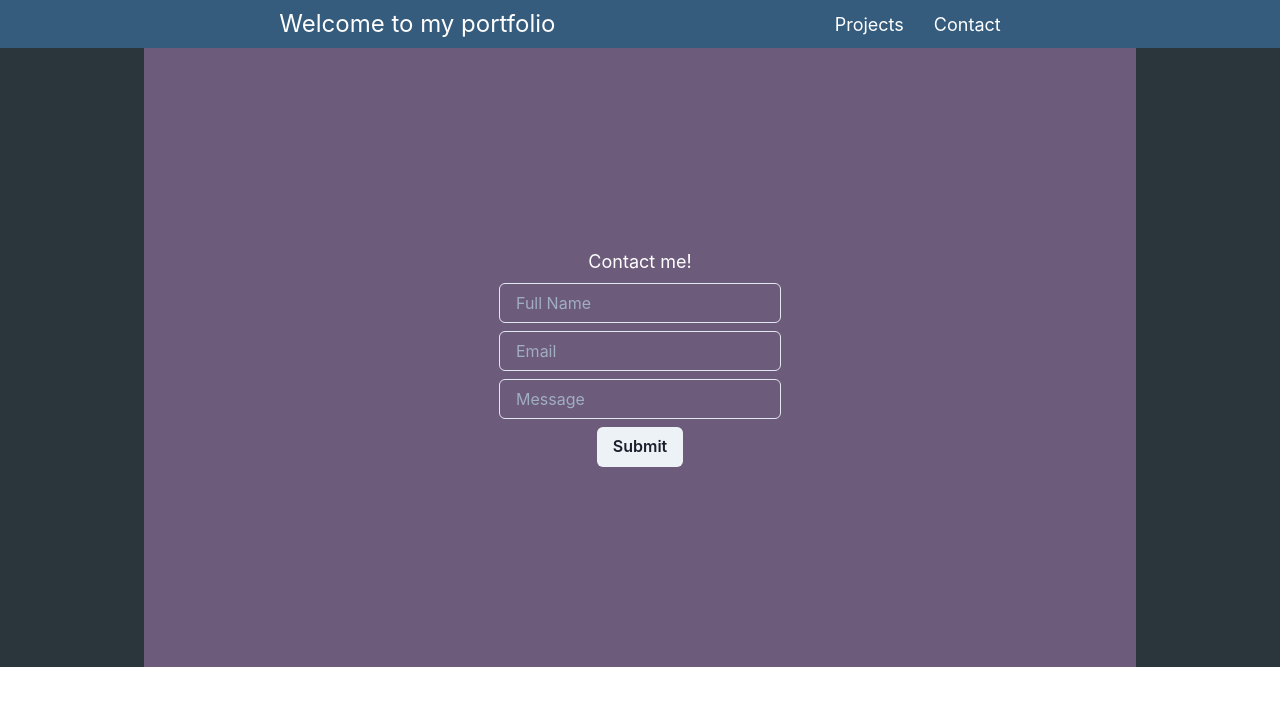
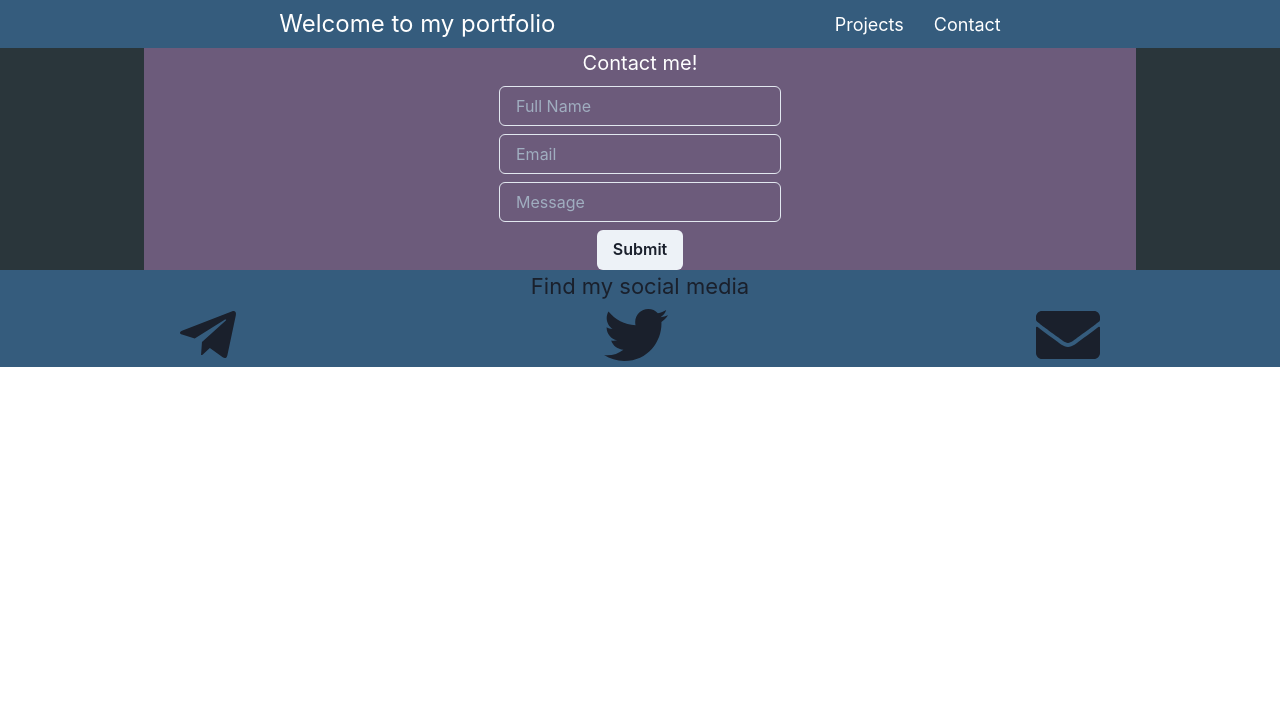
Before and after one commit to Rodomaxi2/Portfolio, a Next.js app: page /contact in a window 1280 px wide. Shown: the top 706 px of the page. Built offline with nearby package versions, Linux system fonts and the light colour scheme.

Commit message:
Added footer to the container

```diff
--- a/Components/ContactForm.js
+++ b/Components/ContactForm.js
@@ -32,10 +32,10 @@ const ContactForm = () => {
 	};
 
 	return (
-		<Center bg="#6C5B7B" padding="200px" w="100%">
+		<Center bg="#6C5B7B" maxW="100%" maxH="100%">
 			<form onSubmit={handleSubmit(onSubmit)}>
 				<VStack>
-					<Center color="white" fontSize="lg">
+					<Center color="white" fontSize="xl">
 						Contact me!
 					</Center>
 					<FormControl isInvalid={errors.name}>
--- a/Components/Container.js
+++ b/Components/Container.js
@@ -1,5 +1,6 @@
 import { Box, Center, Container as Conta } from "@chakra-ui/react";
 import Navbar from "./Navbar/Navbar";
+import Footer from "./Footer";
 
 const Container = ({ children }) => (
 	<Box bg="#2A363B">
@@ -9,6 +10,7 @@ const Container = ({ children }) => (
 				{children}
 			</Conta>
 		</Center>
+		<Footer />
 	</Box>
 );
 
--- a/pages/contact.js
+++ b/pages/contact.js
@@ -4,9 +4,7 @@ import ContactForm from "../Components/contactForm";
 
 const Contact = () => (
 	<Container>
-		<Box>
-			<ContactForm />
-		</Box>
+		<ContactForm />
 	</Container>
 );
 
--- a/pages/index.js
+++ b/pages/index.js
@@ -14,9 +14,6 @@ const Index = () => (
 			<AboutCard />
 		</Box>
 		<Projects />
-		<Box>
-			<Footer />
-		</Box>
 	</Container>
 );
 
```
